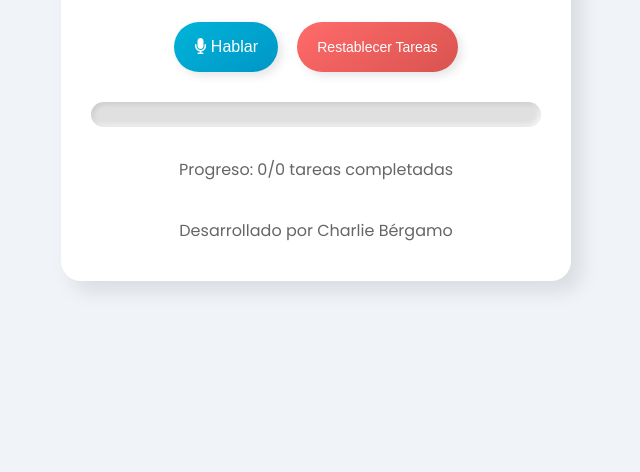
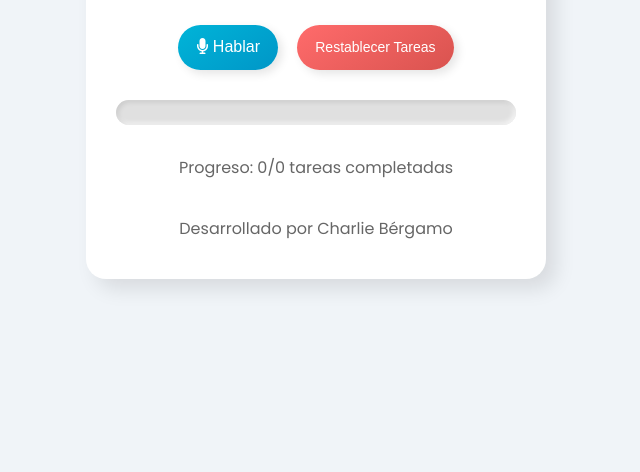
Before and after one commit to carlosbergamo/Tareas, a plain HTML site: page index.html in a window 1280 px wide. Shown: the part 328-800 px from the top of the page, without its empty margins (324-964 px from the left). Drawn offline with Linux system fonts and the light colour scheme.

Commit message:
Update index.html

```diff
--- a/index.html
+++ b/index.html
@@ -22,11 +22,12 @@
 
         .app-container {
 
+
             background: #ffffff;
             border-radius: 20px;
             box-shadow: 10px 10px 20px rgba(0, 0, 0, 0.1);
-            max-width: 450px;
-            width: calc(100% - 20px);
+            max-width: 400px;
+            width: calc(100% - 60px);
             padding: 30px;
             text-align: center;
         }
@@ -49,10 +50,13 @@
         }
 
         #mic-button {
+
             background: linear-gradient(145deg, #00b4d8, #0096c7);
             border: none;
-            padding: 10px 20px;
-            height: 50px;
+            padding: 8px 18px;
+
+            height: 45px;
+
             color: white;
             font-size: 16px;
             border-radius: 50px;
@@ -67,10 +71,13 @@
         }
 
         #reset-button {
+
             background: linear-gradient(145deg, #ff6b6b, #d9534f);
             border: none;
-            padding: 10px 20px;
-            height: 50px;
+            padding: 8px 18px;
+
+            height: 45px;
+
             color: white;
             font-size: 14px;
             border-radius: 50px;
```
